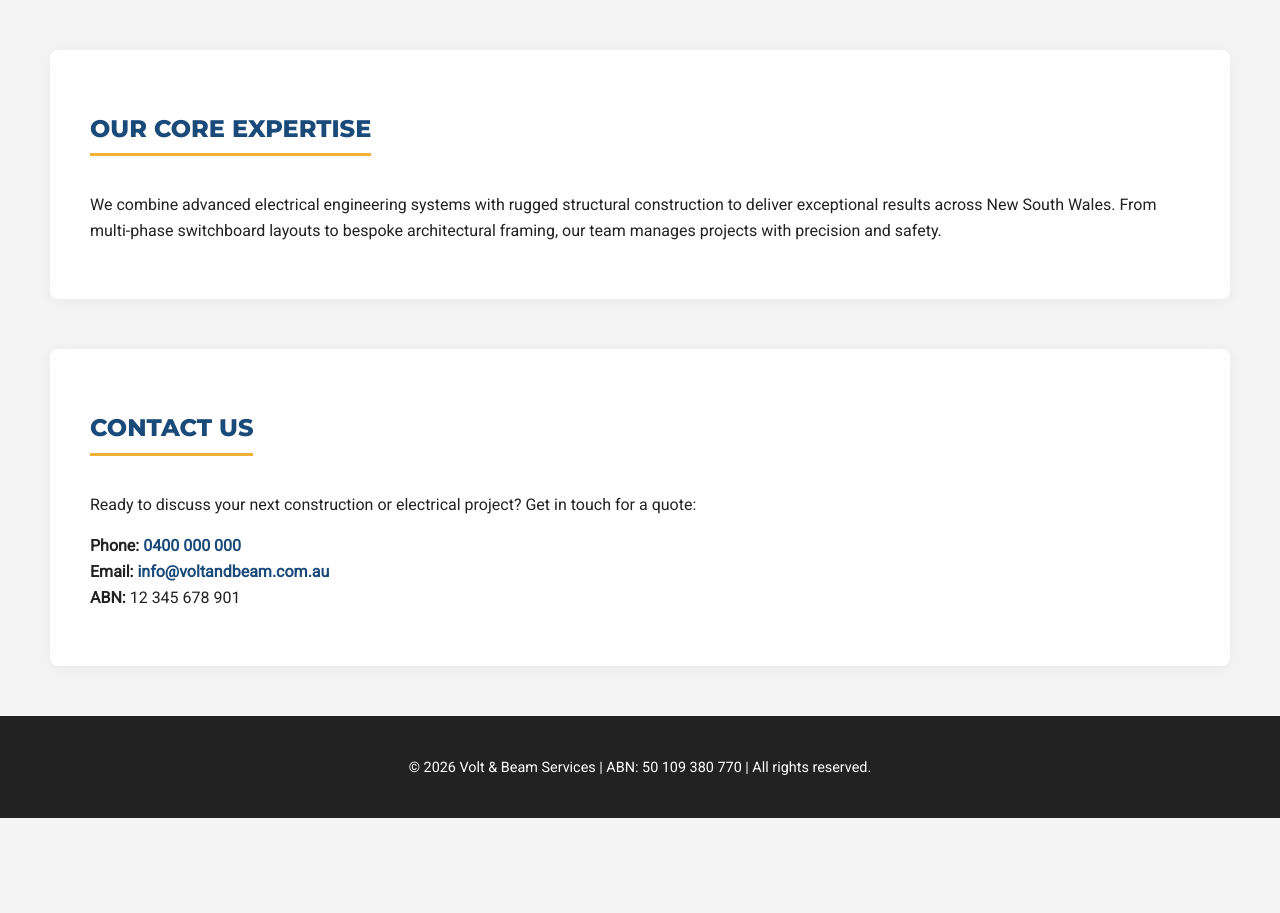
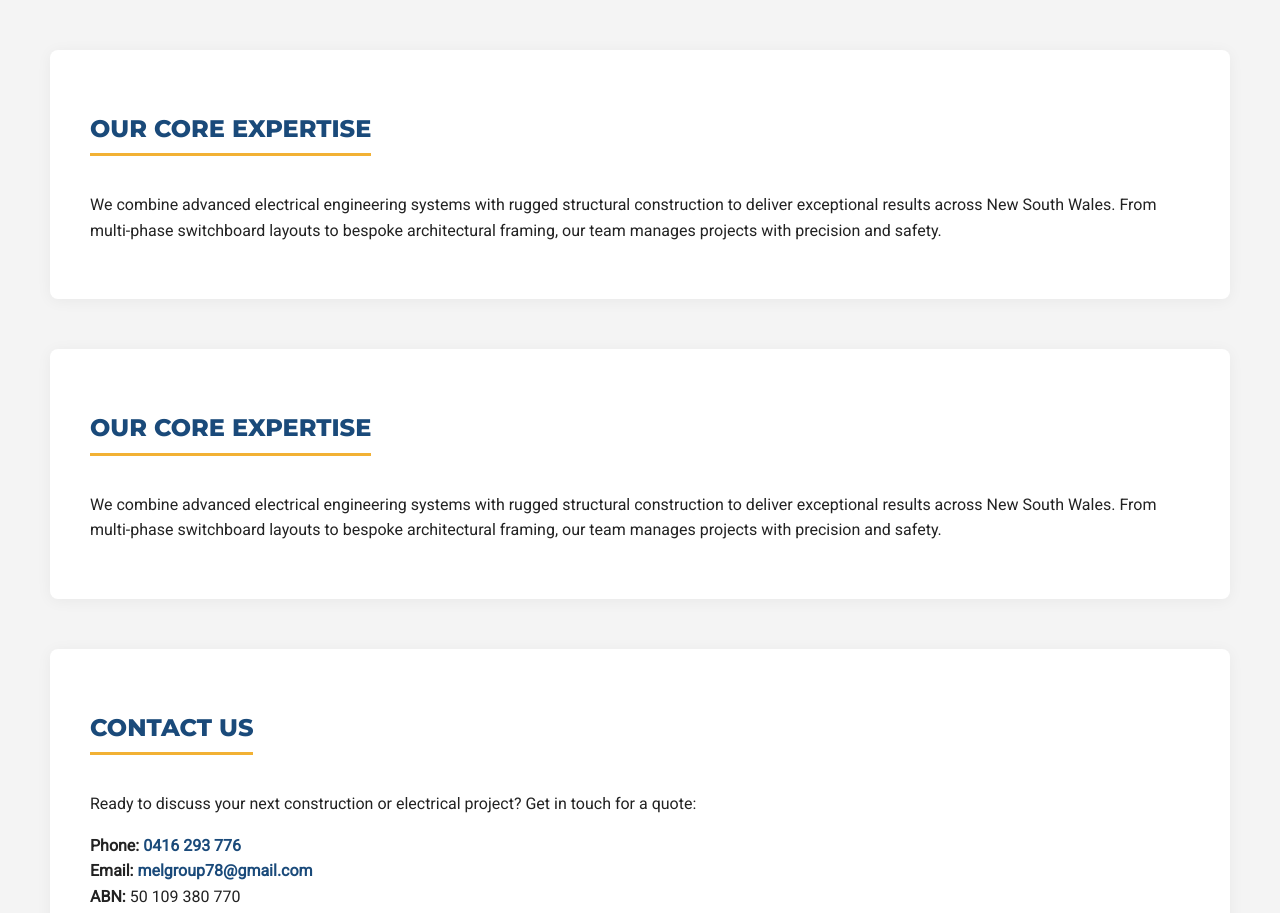
Before and after one commit to Ilovejesus78/volt-and-beam-site, a plain HTML site: page index.html in a window 1280 px wide. Shown: the top 913 px of the page. Before the commit the page ends 818 px from the top, so only its background shows below. Drawn offline with Linux system fonts and the light colour scheme.

Commit message:
Update contact information in index.html

```diff
--- a/index.html
+++ b/index.html
@@ -73,18 +73,24 @@
         <h2>Our Core Expertise</h2>
         <p>We combine advanced electrical engineering systems with rugged structural construction to deliver exceptional results across New South Wales. From multi-phase switchboard layouts to bespoke architectural framing, our team manages projects with precision and safety.</p>
     </div>
+    <!-- Main Content -->
+    <div class="container" id="services">
+        <h2>Our Core Expertise</h2>
+        <p>We combine advanced electrical engineering systems with rugged structural construction to deliver exceptional results across New South Wales. From multi-phase switchboard layouts to bespoke architectural framing, our team manages projects with precision and safety.</p>
+    </div>
 
     <!-- Contact Section -->
     <div class="container" id="contact">
         <h2>Contact Us</h2>
         <p>Ready to discuss your next construction or electrical project? Get in touch for a quote:</p>
         <p>
-            <strong>Phone:</strong> <a href="tel:+61416293776" style="color: var(--primary-blue); font-weight: 700; text-decoration: none;">0400 000 000</a><br>
-            <strong>Email:</strong> <a href="mailto:melgroup78@gmail.com" style="color: var(--primary-blue); font-weight: 700; text-decoration: none;">info@voltandbeam.com.au</a><br>
-            <strong>ABN:</strong> 12 345 678 901
+            <strong>Phone:</strong> <a href="tel:+61416293776" style="color: var(--primary-blue); font-weight: 700; text-decoration: none;">0416 293 776</a><br>
+            <strong>Email:</strong> <a href="mailto:melgroup78@gmail.com" style="color: var(--primary-blue); font-weight: 700; text-decoration: none;">melgroup78@gmail.com</a><br>
+            <strong>ABN:</strong> 50 109 380 770
         </p>
     </div>
-<!-- Footer -->
+
+    <!-- Footer -->
     <footer>
         <p>&copy; 2026 Volt &amp; Beam Services | ABN: 50 109 380 770 | All rights reserved.</p>
     </footer>
```
